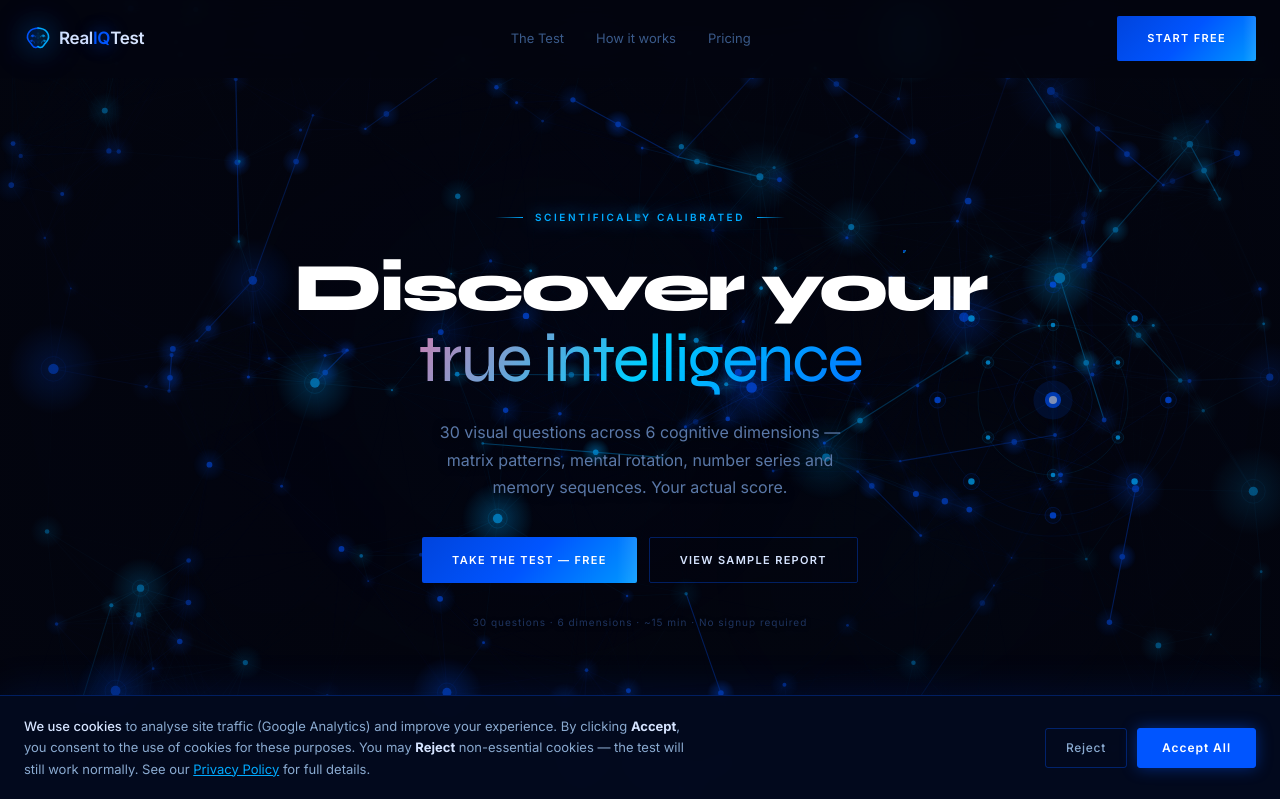
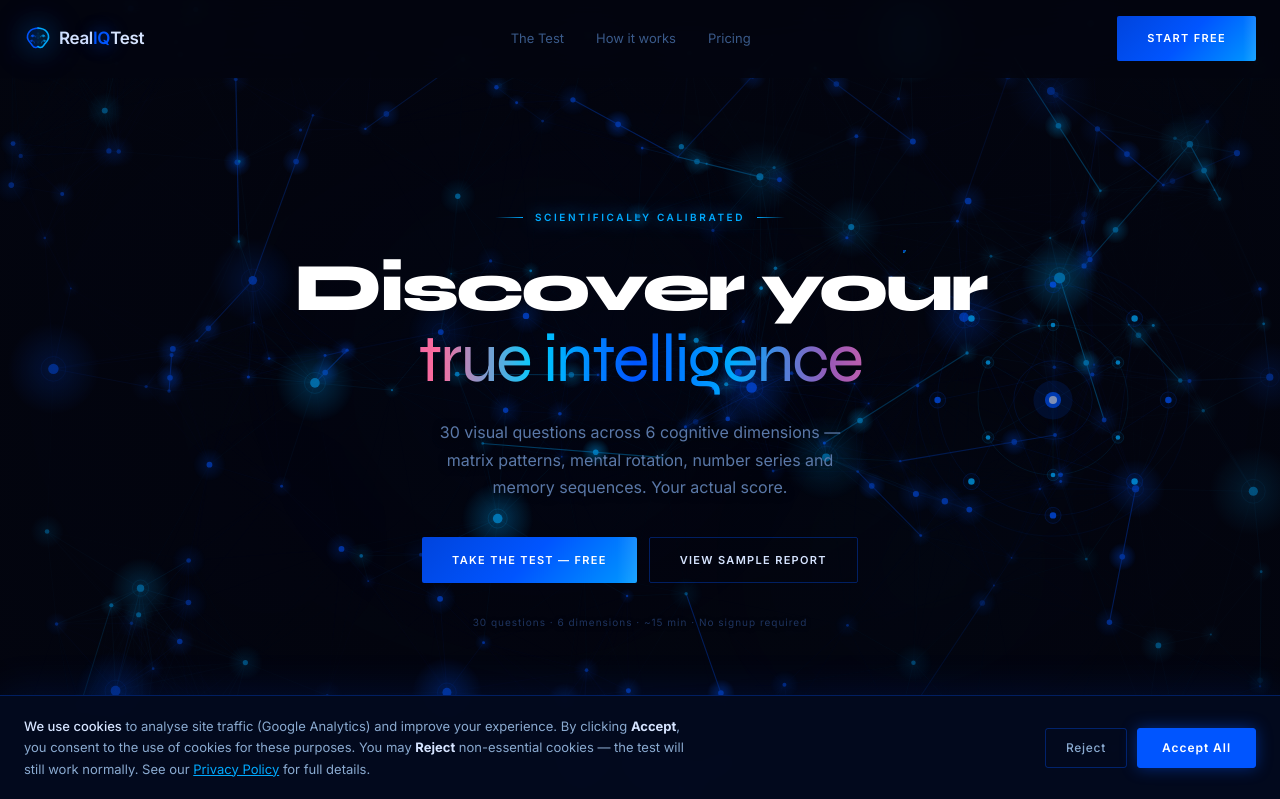
Before and after one commit to dematoslillot-bot/realiqtest, a Next.js app: page / in a window 1280 px wide. Shown: the top 799 px of the page. Built offline with nearby package versions, Linux system fonts and the light colour scheme.

Commit message:
fix: gradient text blue rectangle - use 200% background-size with full color range always visible

```diff
--- a/app/globals.css
+++ b/app/globals.css
@@ -596,33 +596,31 @@ body {
 
 /* ── Animated rainbow gradient text ────────────────────────────────────── */
 
-@keyframes rainbow-shift {
-  0%, 100% { background-position: 0% 50%; }
-  50%       { background-position: 100% 50%; }
-}
+/*
+  BUG FIX: background-size:320% + background-position:0% showed only the first
+  31% of the gradient (solid #0055FF) through the text clip = "blue rectangle".
 
-@keyframes text-breathe {
-  0%, 100% { filter: drop-shadow(0 0 10px rgba(0,85,255,0.55)) drop-shadow(0 0 22px rgba(0,170,255,0.25)); }
-  50%       { filter: drop-shadow(0 0 28px rgba(0,170,255,1))   drop-shadow(0 0 55px rgba(150,80,255,0.45)); }
+  New approach: background-size:200% with the gradient duplicated.
+  At any animation position we see 50% of a 200% gradient = all colors always
+  visible. Animating from 0% → 200% creates a seamless infinite loop.
+*/
+@keyframes gradient-x {
+  0%   { background-position: 0% center; }
+  100% { background-position: 200% center; }
 }
 
 .text-gradient-anim {
-  background: linear-gradient(
-    130deg,
-    #0055FF 0%,
-    #00AAFF 20%,
-    #9B59B6 40%,
-    #FF6B9D 60%,
-    #00CCFF 80%,
-    #0055FF 100%
+  /* Gradient duplicated so every 50% slice contains all hues */
+  background: linear-gradient(90deg,
+    #0055FF, #00AAFF, #9B59B6, #FF6B9D, #00CCFF,
+    #0055FF, #00AAFF, #9B59B6, #FF6B9D, #00CCFF
   );
-  background-size: 320% 320%;
+  background-size: 200%;
   -webkit-background-clip: text;
   -webkit-text-fill-color: transparent;
   background-clip: text;
   color: transparent;
-  animation: rainbow-shift 4.5s ease-in-out infinite;
-  /* display:block + fit-content: prevents parent transform from breaking background-clip:text */
+  animation: gradient-x 5s linear infinite;
   display: block;
   width: fit-content;
   margin: 0 auto;
@@ -711,7 +709,7 @@ body {
   .btn-primary::after     { animation: none; display: none; }
   .label                  { animation: none; }
   .hero-glow              { animation: none; }
-  .text-gradient-anim     { animation: none; background: #0055FF; -webkit-text-fill-color: #0055FF; color: #0055FF; }
+  .text-gradient-anim     { animation: none; background: linear-gradient(90deg, #0055FF, #00AAFF, #9B59B6); -webkit-text-fill-color: transparent; color: transparent; }
   .card-3d                { transform: none !important; }
   .css-sphere             { animation: none; }
   .css-sphere::before     { animation: none; }
```
